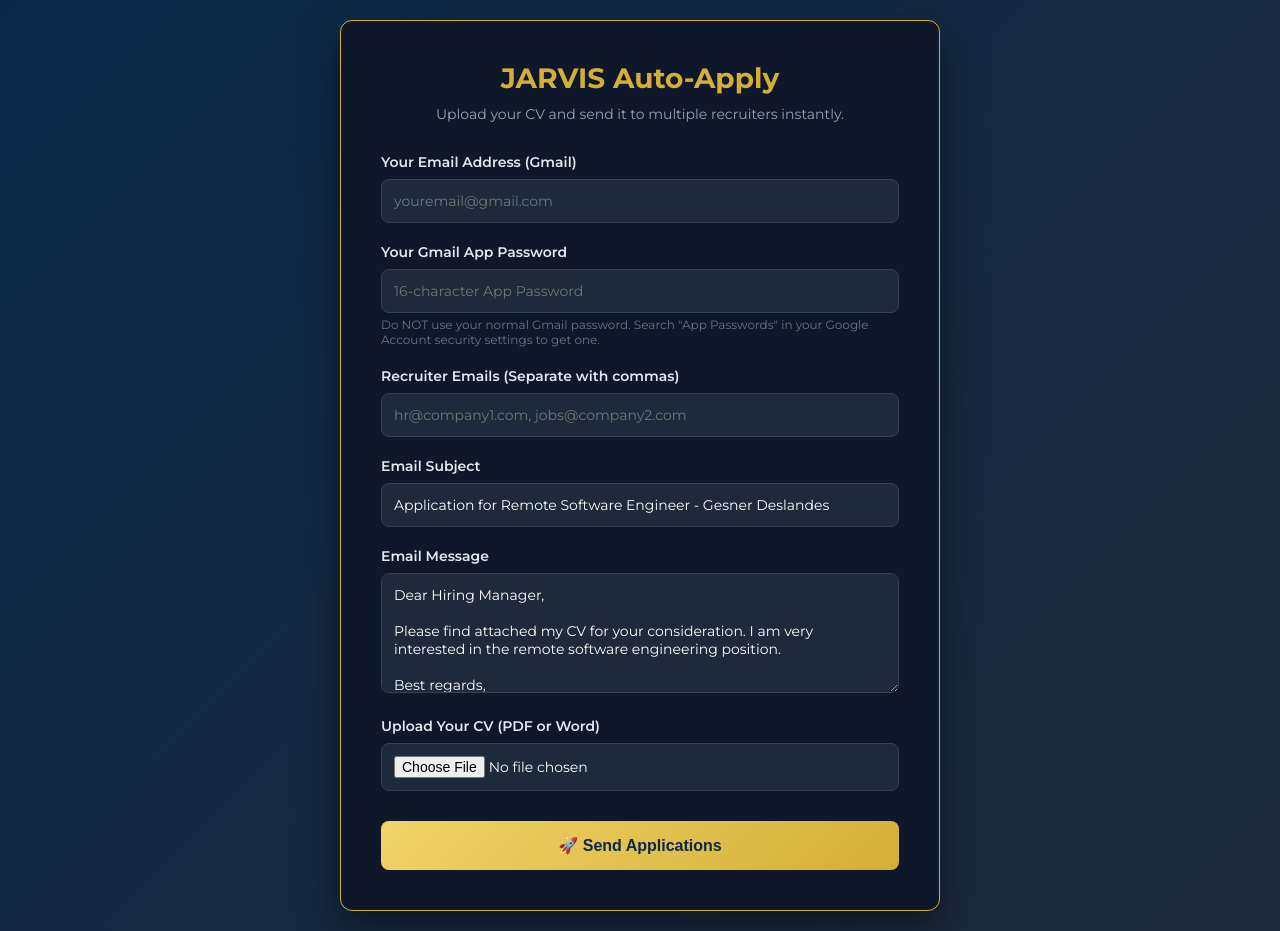
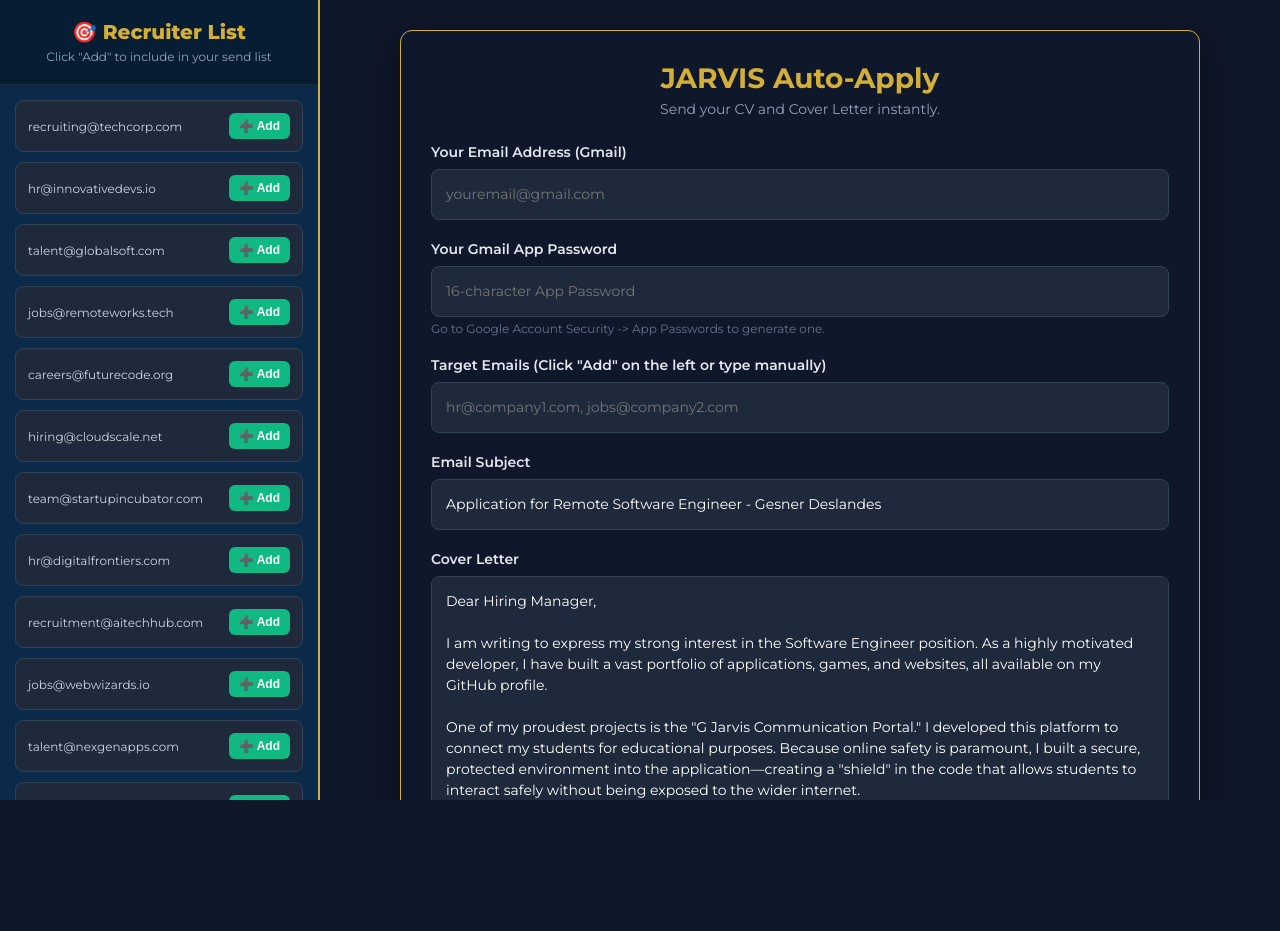
Before and after one commit to Deslandes1/jarvis-auto-apply., a plain HTML site: page index.html in a window 1280 px wide. After the commit the page ends 800 px from the top, so only its background shows below. Drawn offline with Linux system fonts and the light colour scheme.

Commit message:
Refactor index.html for improved layout and styling
Updated styles and structure for the JARVIS Auto-Apply application. Enhanced sidebar, form layout, and email handling.

```diff
--- a/index.html
+++ b/index.html
@@ -4,48 +4,140 @@
     <meta charset="UTF-8">
     <meta name="viewport" content="width=device-width, initial-scale=1.0">
     <title>JARVIS Auto-Apply</title>
-    <!-- Load SmtpJS library for sending emails -->
     <script src="https://smtpjs.com/v3/smtp.js"></script>
-    <link href="https://fonts.googleapis.com/css2?family=Montserrat:wght@400;600;700&display=swap" rel="stylesheet">
+    <link href="https://fonts.googleapis.com/css2?family=Montserrat:wght@400;600;700;800&display=swap" rel="stylesheet">
     <style>
         * { box-sizing: border-box; margin: 0; padding: 0; }
+
         body {
             font-family: 'Montserrat', sans-serif;
-            background: linear-gradient(135deg, #0b2a4a, #1e293b);
+            background: #0f172a;
             color: #fff;
             display: flex;
+            height: 100vh;
+            overflow: hidden;
+        }
+
+        /* --- Sidebar Styles --- */
+        .sidebar {
+            width: 320px;
+            background: #0b2a4a;
+            border-right: 2px solid #d4af37;
+            display: flex;
+            flex-direction: column;
+            flex-shrink: 0;
+        }
+
+        .sidebar-header {
+            padding: 20px;
+            text-align: center;
+            border-bottom: 1px solid #1e293b;
+            background: #071d33;
+        }
+
+        .sidebar-header h2 {
+            color: #d4af37;
+            font-size: 20px;
+            font-weight: 800;
+        }
+
+        .sidebar-header p {
+            font-size: 12px;
+            color: #94a3b8;
+            margin-top: 5px;
+        }
+
+        .email-list {
+            flex: 1;
+            overflow-y: auto;
+            padding: 15px;
+        }
+
+        .email-list::-webkit-scrollbar { width: 6px; }
+        .email-list::-webkit-scrollbar-thumb { background: #334155; border-radius: 3px; }
+
+        .recruiter-item {
+            display: flex;
+            justify-content: space-between;
+            align-items: center;
+            background: #1e293b;
+            padding: 12px;
+            border-radius: 8px;
+            margin-bottom: 10px;
+            transition: 0.2s;
+            border: 1px solid #334155;
+        }
+
+        .recruiter-item:hover {
+            border-color: #d4af37;
+            background: #0f172a;
+        }
+
+        .recruiter-email {
+            font-size: 12px;
+            color: #cbd5e1;
+            word-break: break-all;
+            margin-right: 10px;
+        }
+
+        .btn-add-email {
+            background: #10b981;
+            color: white;
+            border: none;
+            padding: 6px 10px;
+            border-radius: 6px;
+            font-size: 12px;
+            font-weight: 700;
+            cursor: pointer;
+            flex-shrink: 0;
+            transition: 0.2s;
+        }
+
+        .btn-add-email:hover { background: #059669; }
+
+        /* --- Main Content Styles --- */
+        .main-content {
+            flex: 1;
+            overflow-y: auto;
+            padding: 30px;
+            display: flex;
             justify-content: center;
-            align-items: center;
-            min-height: 100vh;
-            padding: 20px;
         }
-        .container {
+
+        .form-container {
             background: #0f172a;
-            padding: 40px;
+            padding: 30px;
             border-radius: 12px;
             box-shadow: 0 15px 40px rgba(0,0,0,0.5);
             width: 100%;
-            max-width: 600px;
+            max-width: 800px;
             border: 1px solid #d4af37;
+            height: fit-content;
         }
-        h1 { color: #d4af37; text-align: center; margin-bottom: 10px; font-size: 28px; }
-        p.subtitle { text-align: center; color: #94a3b8; margin-bottom: 30px; font-size: 14px; }
+
+        h1 { color: #d4af37; text-align: center; margin-bottom: 5px; font-size: 28px; }
+        p.subtitle { text-align: center; color: #94a3b8; margin-bottom: 25px; font-size: 14px; }
+
         .form-group { margin-bottom: 20px; }
         label { display: block; margin-bottom: 8px; font-weight: 600; color: #e2e8f0; font-size: 14px; }
+
         input, textarea {
             width: 100%;
-            padding: 12px;
+            padding: 14px;
             border-radius: 8px;
             border: 1px solid #334155;
             background: #1e293b;
             color: #fff;
             font-family: 'Montserrat', sans-serif;
             font-size: 14px;
+            line-height: 1.5;
         }
-        textarea { resize: vertical; height: 120px; }
+
+        textarea { resize: vertical; height: 280px; }
+
         .btn-submit {
             width: 100%;
-            padding: 15px;
+            padding: 16px;
             background: linear-gradient(135deg, #f0d369, #d4af37);
             color: #0b2a4a;
             border: none;
@@ -56,11 +148,12 @@
             transition: 0.3s;
             margin-top: 10px;
         }
+
         .btn-submit:hover { transform: translateY(-2px); box-shadow: 0 5px 15px rgba(212,175,55,0.4); }
         .btn-submit:disabled { opacity: 0.5; cursor: wait; transform: none; }
 
         .message-box {
-            padding: 12px;
+            padding: 14px;
             border-radius: 8px;
             margin-bottom: 20px;
             font-size: 14px;
@@ -71,17 +164,39 @@
         .message-box.success { background: rgba(74, 255, 122, 0.2); color: #4aff7a; border: 1px solid #4aff7a; display: block; }
         .message-box.error { background: rgba(255, 71, 87, 0.2); color: #ff4757; border: 1px solid #ff4757; display: block; }
         .hint { font-size: 12px; color: #64748b; margin-top: 4px; }
+
+        /* Responsive for Mobile */
+        @media (max-width: 900px) {
+            body { flex-direction: column; overflow: auto; height: auto; }
+            .sidebar { width: 100%; height: 250px; border-right: none; border-bottom: 2px solid #d4af37; }
+            .main-content { padding: 15px; }
+            .form-container { padding: 20px; }
+        }
     </style>
 </head>
 <body>
 
-    <div class="container">
+    <!-- Sidebar with Recruiter Emails -->
+    <aside class="sidebar">
+        <div class="sidebar-header">
+            <h2>🎯 Recruiter List</h2>
+            <p>Click "Add" to include in your send list</p>
+        </div>
+        <div class="email-list" id="emailList">
+            <!-- Emails will be injected here via JavaScript -->
+        </div>
+    </aside>
+
+    <!-- Main Application Form -->
+    <main class="main-content">
+        <div class="form-container">
             <h1>JARVIS Auto-Apply</h1>
-        <p class="subtitle">Upload your CV and send it to multiple recruiters instantly.</p>
+            <p class="subtitle">Send your CV and Cover Letter instantly.</p>
 
             <div id="statusMessage" class="message-box"></div>
 
             <form id="applyForm">
+
                 <div class="form-group">
                     <label>Your Email Address (Gmail)</label>
                     <input type="email" id="senderEmail" placeholder="youremail@gmail.com" required>
@@ -90,11 +205,11 @@
                 <div class="form-group">
                     <label>Your Gmail App Password</label>
                     <input type="password" id="senderPassword" placeholder="16-character App Password" required>
-                <div class="hint">Do NOT use your normal Gmail password. Search "App Passwords" in your Google Account security settings to get one.</div>
+                    <div class="hint">Go to Google Account Security -> App Passwords to generate one.</div>
                 </div>
 
                 <div class="form-group">
-                <label>Recruiter Emails (Separate with commas)</label>
+                    <label>Target Emails (Click "Add" on the left or type manually)</label>
                     <input type="text" id="targetEmails" placeholder="hr@company1.com, jobs@company2.com" required>
                 </div>
 
@@ -103,14 +218,27 @@
                     <input type="text" id="emailSubject" value="Application for Remote Software Engineer - Gesner Deslandes" required>
                 </div>
 
+                <!-- PRE-WRITTEN COVER LETTER -->
                 <div class="form-group">
-                <label>Email Message</label>
+                    <label>Cover Letter</label>
                     <textarea id="emailBody" required>Dear Hiring Manager,
 
-Please find attached my CV for your consideration. I am very interested in the remote software engineering position.
+I am writing to express my strong interest in the Software Engineer position. As a highly motivated developer, I have built a vast portfolio of applications, games, and websites, all available on my GitHub profile.
 
-Best regards,
-Gesner Deslandes</textarea>
+One of my proudest projects is the "G Jarvis Communication Portal." I developed this platform to connect my students for educational purposes. Because online safety is paramount, I built a secure, protected environment into the application—creating a "shield" in the code that allows students to interact safely without being exposed to the wider internet.
+
+I am eager to bring my problem-solving skills and passion for secure software development to your team. Please find my CV attached for your review.
+
+Thank you for your time and consideration.
+
+Sincerely,
+
+Gesner Deslandes
+Technology Coordinator / Software Developer
+Be Like Brit - Grand Goâve, Haiti
+Phone: (509) 4738-5663
+Email: deslandes78@gmail.com
+GitHub Portfolio: https://github.com/deslandes1</textarea>
                 </div>
 
                 <div class="form-group">
@@ -121,15 +249,66 @@ Gesner Deslandes</textarea>
                 <button type="submit" class="btn-submit" id="submitBtn">🚀 Send Applications</button>
             </form>
         </div>
+    </main>
 
     <script>
+        // 1. Populate the Recruiter Sidebar
+        const recruiters = [
+            "recruiting@techcorp.com",
+            "hr@innovativedevs.io",
+            "talent@globalsoft.com",
+            "jobs@remoteworks.tech",
+            "careers@futurecode.org",
+            "hiring@cloudscale.net",
+            "team@startupincubator.com",
+            "hr@digitalfrontiers.com",
+            "recruitment@aitechhub.com",
+            "jobs@webwizards.io",
+            "talent@nexgenapps.com",
+            "careers@datadrive.com",
+            "hiring@codecrafters.net",
+            "hr@softwaredynamics.com",
+            "recruiting@nextleveltech.org",
+            "jobs@devsforgood.com",
+            "team@agileminds.io",
+            "careers@bytebuilders.com",
+            "hr@techpioneers.com",
+            "recruiting@globaldevs.net"
+        ];
+
+        const emailListDiv = document.getElementById('emailList');
+        const targetEmailsInput = document.getElementById('targetEmails');
+
+        recruiters.forEach(email => {
+            const item = document.createElement('div');
+            item.className = 'recruiter-item';
+            item.innerHTML = `
+                <span class="recruiter-email">${email}</span>
+                <button class="btn-add-email" onclick="addEmail('${email}')">➕ Add</button>
+            `;
+            emailListDiv.appendChild(item);
+        });
+
+        // Function to add email to the input field
+        function addEmail(email) {
+            let currentEmails = targetEmailsInput.value.trim();
+            if (currentEmails === '') {
+                targetEmailsInput.value = email;
+            } else {
+                // Check if email already exists to prevent duplicates
+                if (!currentEmails.includes(email)) {
+                    targetEmailsInput.value = currentEmails + ', ' + email;
+                }
+            }
+        }
+
+        // 2. Handle Form Submission and Email Sending
         document.getElementById('applyForm').addEventListener('submit', function(e) {
-            e.preventDefault(); // Prevent page reload
+            e.preventDefault();
 
             const btn = document.getElementById('submitBtn');
             const statusBox = document.getElementById('statusMessage');
 
-            // Get values
             const senderEmail = document.getElementById('senderEmail').value.trim();
             const senderPassword = document.getElementById('senderPassword').value.trim();
             const targetEmailsStr = document.getElementById('targetEmails').value;
@@ -140,33 +319,28 @@ Gesner Deslandes</textarea>
             if (fileInput.files.length === 0) return alert("Please upload a CV.");
             const file = fileInput.files[0];
 
-            // Split and clean emails
             const emails = targetEmailsStr.split(',').map(email => email.trim()).filter(email => email !== '');
 
             if (emails.length === 0) return alert("Please enter valid email addresses.");
 
-            // Change UI state
             btn.disabled = true;
             btn.textContent = '⏳ Sending Emails...';
             statusBox.className = 'message-box';
             statusBox.style.display = 'none';
 
-            // Convert File to Base64
             const reader = new FileReader();
             reader.readAsDataURL(file);
             reader.onload = function() {
-                // SmtpJS requires the base64 string without the prefix (e.g., data:application/pdf;base64,)
                 const base64Data = reader.result.split(',')[1];
 
-                // Send email using SmtpJS
                 Email.send({
                     Host: "smtp.gmail.com",
                     Username: senderEmail,
                     Password: senderPassword,
-                    To: emails.join(','), // SmtpJS allows sending to multiple emails comma separated
+                    To: emails.join(','),
                     From: senderEmail,
                     Subject: subject,
-                    Body: body.replace(/\n/g, "<br>"), // Convert newlines to HTML breaks
+                    Body: body.replace(/\n/g, "<br>"),
                     Attachments: [
                         {
                             name: file.name,
@@ -175,19 +349,14 @@ Gesner Deslandes</textarea>
                     ]
                 }).then(
                     message => {
-                        // Success
-                        statusBox.textContent = "✅ Success! Applications sent to: " + emails.join(', ');
+                        statusBox.textContent = "✅ Success! Applications sent to: " + emails.length + " recruiters.";
                         statusBox.className = 'message-box success';
                         btn.disabled = false;
                         btn.textContent = '🚀 Send Applications';
-
-                        // Optional: Clear file and emails after sending
                         document.getElementById('cvFile').value = '';
-                        document.getElementById('targetEmails').value = '';
                     }
                 ).catch(err => {
-                    // Error
-                    statusBox.textContent = "❌ Error: " + err;
+                    statusBox.textContent = "❌ Error: " + err + " (Check your App Password)";
                     statusBox.className = 'message-box error';
                     btn.disabled = false;
                     btn.textContent = '🚀 Send Applications';
```
Lines whose indentation alone changed are shown as unchanged.
